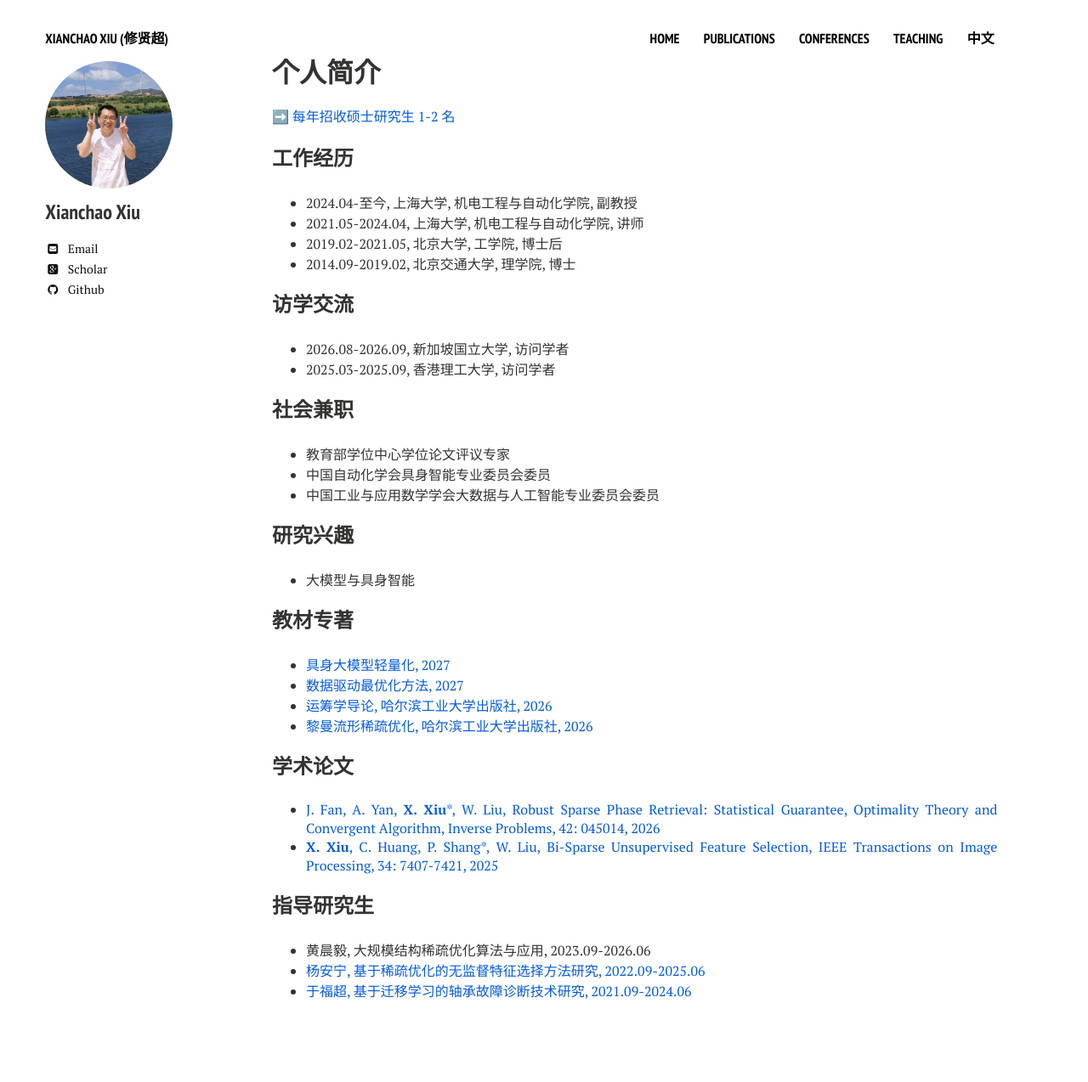
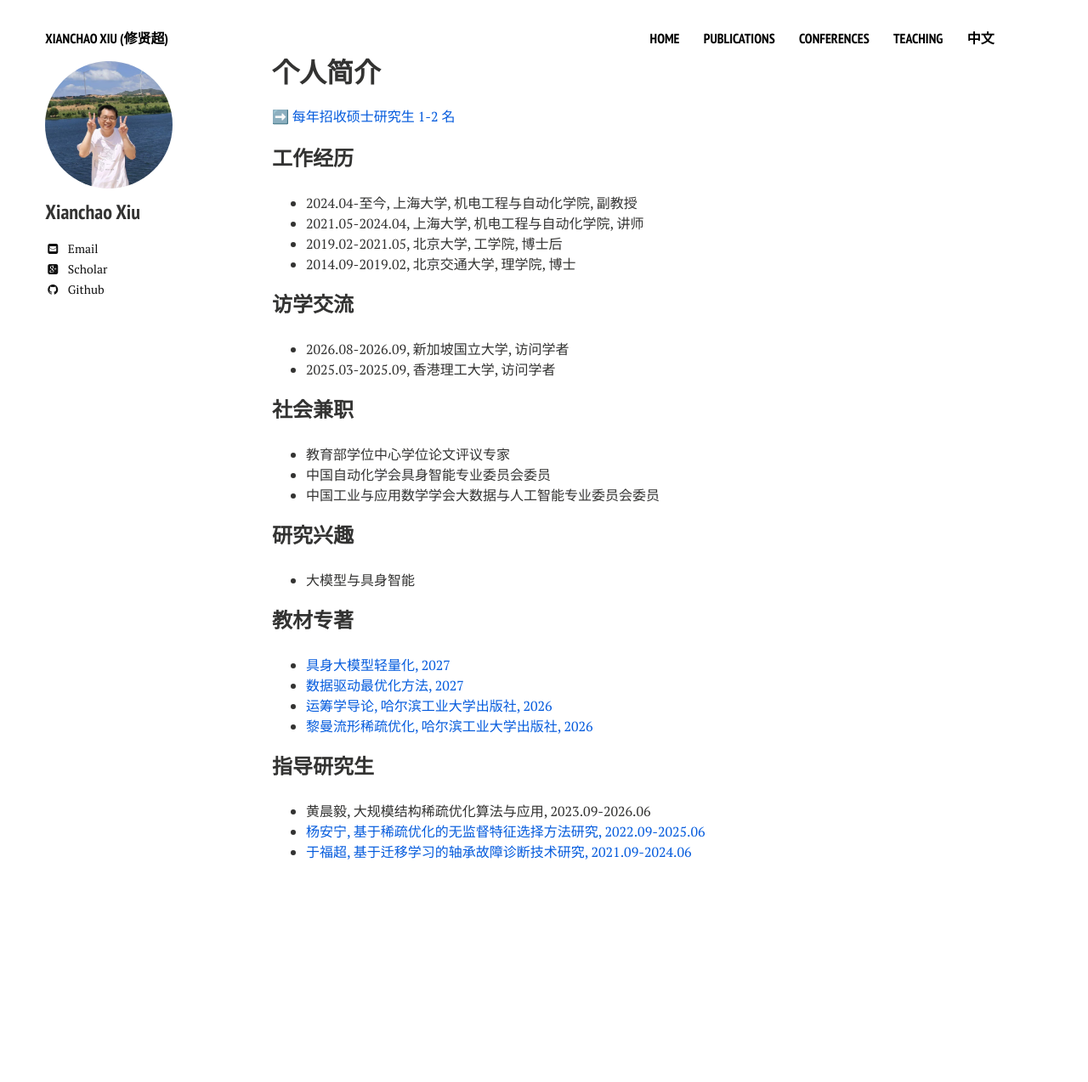
Before and after one commit to xianchaoxiu/xianchaoxiu.github.io, a Jekyll site: the page built from chinese/index.md, in a window 1280 px wide. Shown: the whole page at 85% size. Built offline with Jekyll 4.4.1, drawn with Linux system fonts in a browser that asks for light colours; nearby versions of some CDN libraries; after the commit the page ends 1110 px from its top, so only the background shows below that.

Commit message:
Update index.md

```diff
--- a/chinese/index.md
+++ b/chinese/index.md
@@ -36,10 +36,6 @@ share: false
 * <a href="https://xianchaoxiu.github.io/chinese/books/OR/" class="textlink" target="_blank"> 运筹学导论, 哈尔滨工业大学出版社, 2026 </a> <br>
 * <a href="https://xianchaoxiu.github.io/chinese/books/OPT/" class="textlink" target="_blank"> 黎曼流形稀疏优化, 哈尔滨工业大学出版社, 2026 </a> <br>
 
-### 学术论文
-* <a href="../chinese/papers/2026-IP.pdf" class="textlink" target="_blank">  J. Fan, A. Yan, <b>X. Xiu</b>*, W. Liu,  Robust Sparse Phase Retrieval: Statistical Guarantee, Optimality Theory and Convergent Algorithm, Inverse Problems, 42: 045014, 2026 </a><br>
-* <a href="../chinese/papers/2025-TIP.pdf" class="textlink" target="_blank">  <b>X. Xiu</b>, C. Huang, P. Shang*, W. Liu, Bi-Sparse Unsupervised Feature Selection, IEEE Transactions on Image Processing, 34: 7407-7421, 2025 </a><br>
-
 
 
 ### 指导研究生
```
